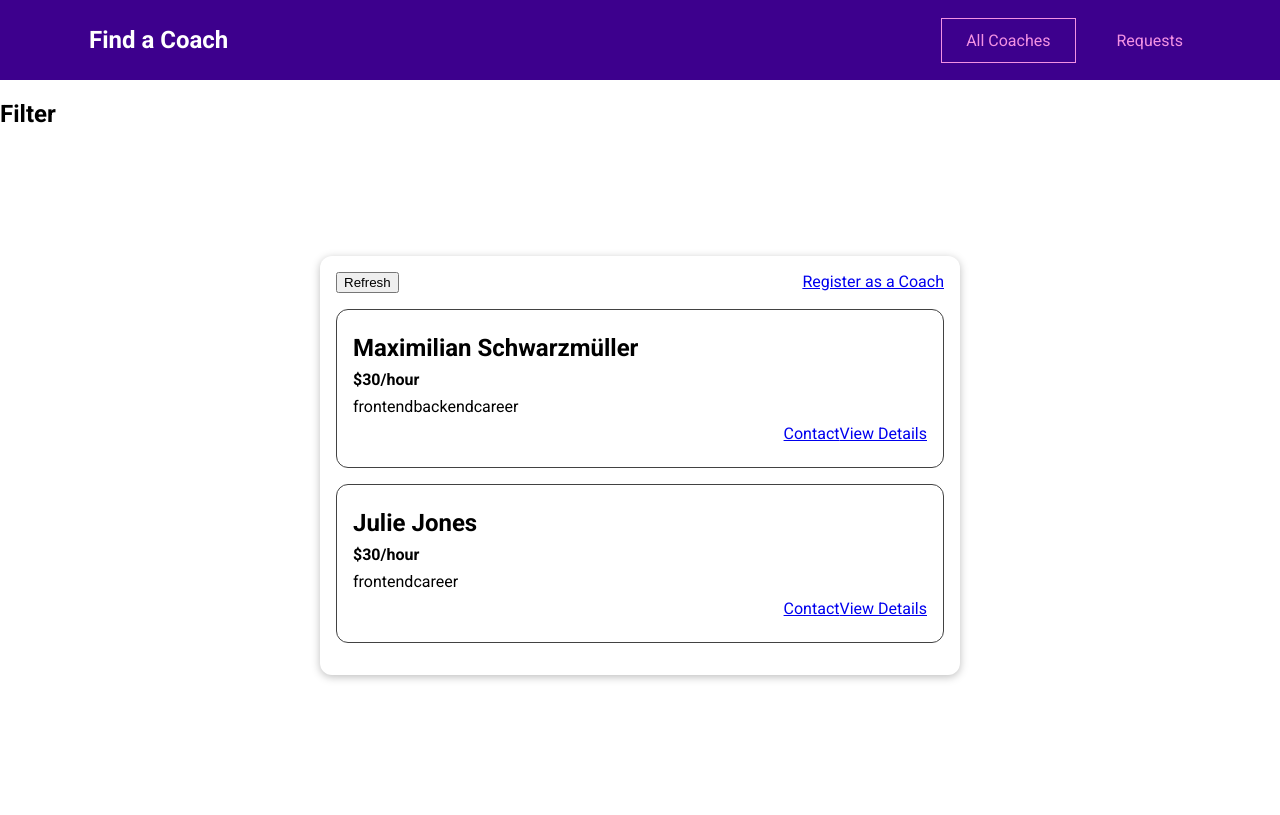
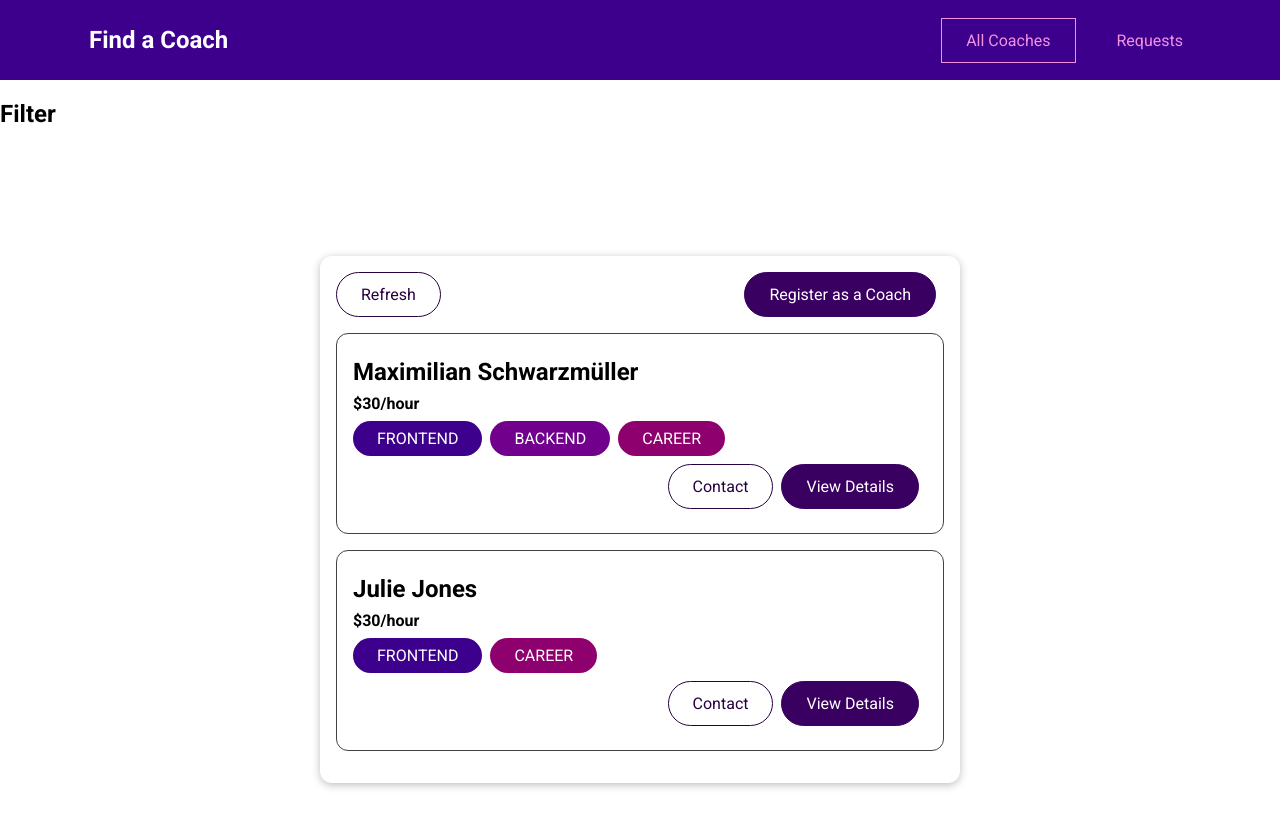
Before and after one commit to DusanR12/main-prj-01-starting-setup, a Vue app: page /coaches in a window 1280 px wide. Built offline with nearby package versions, Linux system fonts and the light colour scheme.

Commit message:
adding BaseButton and BaseBadge comp

```diff
--- /dev/null
+++ b/src/components/UI/BaseBadge.vue
@@ -0,0 +1,55 @@
+<template>
+  <span class="badge" :class="type">
+    {{ text }}
+  </span>
+</template>
+
+<script>
+export default {
+  props: {
+    type: {
+      type: String,
+      required: true,
+      default: null,
+    },
+
+    title: {
+      type: String,
+      required: true,
+      default: null,
+    },
+  },
+
+  computed: {
+    text() {
+      return this.title.toUpperCase();
+    },
+  },
+};
+</script>
+
+<style scoped>
+.badge {
+  background-color: #ccc;
+  color: #252525;
+  border-radius: 30px;
+  padding: 0.5rem 1.5rem;
+  display: inline-block;
+  margin-right: 0.5rem;
+}
+
+.frontend {
+  background-color: #3d008d;
+  color: white;
+}
+
+.backend {
+  background-color: #71008d;
+  color: white;
+}
+
+.career {
+  background-color: #8d006e;
+  color: white;
+}
+</style>
--- /dev/null
+++ b/src/components/UI/BaseButton.vue
@@ -0,0 +1,75 @@
+<template>
+  <button v-if="!link" :class="mode">
+    <slot></slot>
+  </button>
+  <router-link v-else :class="mode" :to="to">
+    <slot></slot>
+  </router-link>
+</template>
+
+<script>
+export default {
+    props: {
+        link: {
+            type: Boolean,
+            required: false,
+            default: false
+        },
+
+        mode: {
+            type: String,
+            required: false,
+            default: null
+        },
+
+        to: {
+            type: String,
+            required: false,
+            default: '/'
+        }
+    }
+}
+</script>
+
+<style scoped>
+button,
+a {
+  text-decoration: none;
+  padding: 0.75rem 1.5rem;
+  font: inherit;
+  background-color: #3a0061;
+  border: 1px solid #3a0061;
+  color: white;
+  cursor: pointer;
+  border-radius: 30px;
+  margin-right: 0.5rem;
+  display: inline-block;
+}
+
+a:hover,
+a:active,
+button:hover,
+button:active {
+  background-color: #270041;
+  border-color: #270041;
+}
+
+.flat {
+  background-color: transparent;
+  color: #3a0061;
+  border: none;
+}
+
+.outline {
+  background-color: transparent;
+  border-color: #270041;
+  color: #270041;
+}
+
+.flat:hover,
+.flat:active,
+.outline:hover,
+.outline:active {
+  background-color: #edd2ff;
+}
+</style>
--- a/src/components/coaches/CoachItem.vue
+++ b/src/components/coaches/CoachItem.vue
@@ -3,11 +3,11 @@
     <h3>{{ fullName }}</h3>
     <h4>{{ rate }}</h4>
     <div>
-      <span v-for="area in areas" :key="area">{{ area }}</span>
+      <base-badge v-for="area in areas" :key="area" :type="area" :title="area"></base-badge>
     </div>
     <div class="actions">
-      <router-link :to="coachContactLink">Contact</router-link>
-      <router-link :to="coachDetailsLink">View Details</router-link>
+      <base-button link mode="outline" :to="coachContactLink">Contact</base-button>
+      <base-button link  :to="coachDetailsLink">View Details</base-button>
     </div>
   </li>
 </template>
--- a/src/main.js
+++ b/src/main.js
@@ -3,6 +3,8 @@
 import router from './router.js'
 import store from './store/index.js';
 import BaseCard from './components/UI/BaseCard.vue';
+import BaseButton from './components/UI/BaseButton.vue';
+import BaseBadge from './components/UI/BaseBadge.vue'
 
 const app = createApp(App);
 
@@ -10,5 +12,9 @@
 app.use(store);
 
 app.component('base-card', BaseCard)
+app.component('base-button', BaseButton)
+app.component('base-badge', BaseBadge)
+
+
 
 app.mount('#app');
--- a/src/pages/coaches/CoachesList.vue
+++ b/src/pages/coaches/CoachesList.vue
@@ -5,8 +5,8 @@
   <section>
     <base-card
       ><div class="controls">
-        <button>Refresh</button>
-        <router-link to="/register">Register as a Coach</router-link>
+        <base-button mode="outline">Refresh</base-button>
+        <base-button link to="/register">Register as a Coach</base-button>
       </div>
       <ul v-if="hasCoaches">
         <coach-item
@@ -26,9 +26,11 @@
 
 <script>
 import CoachItem from '../../components/coaches/CoachItem.vue';
+import BaseButton from '../../components/UI/BaseButton.vue';
 export default {
   components: {
     CoachItem,
+    BaseButton,
   },
   computed: {
     allCoaches() {
```
